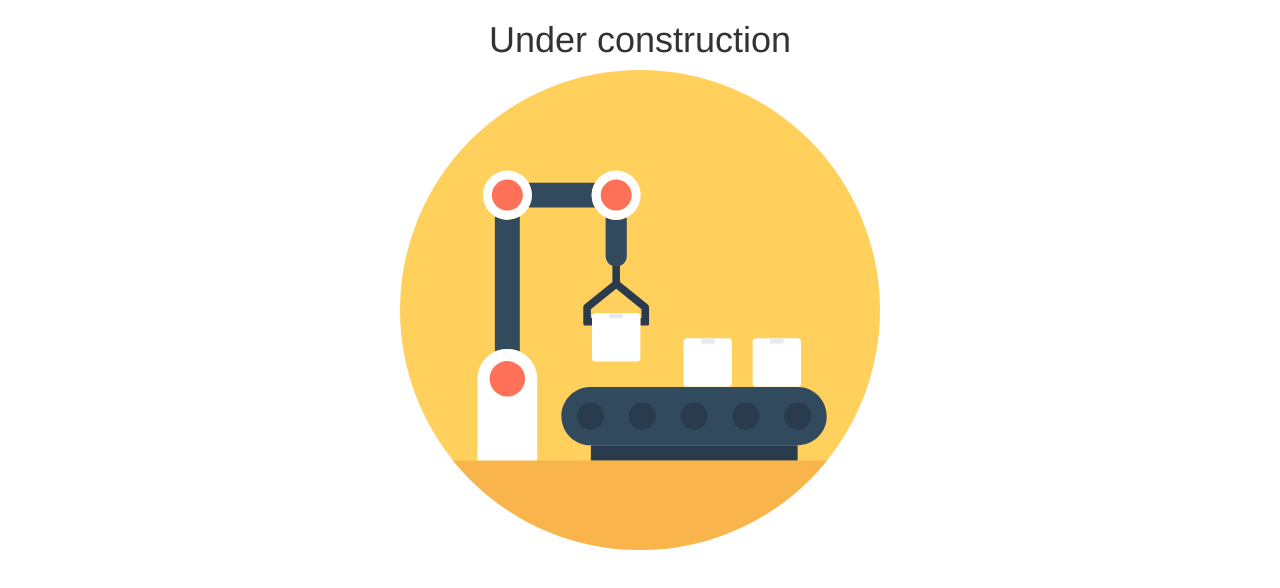
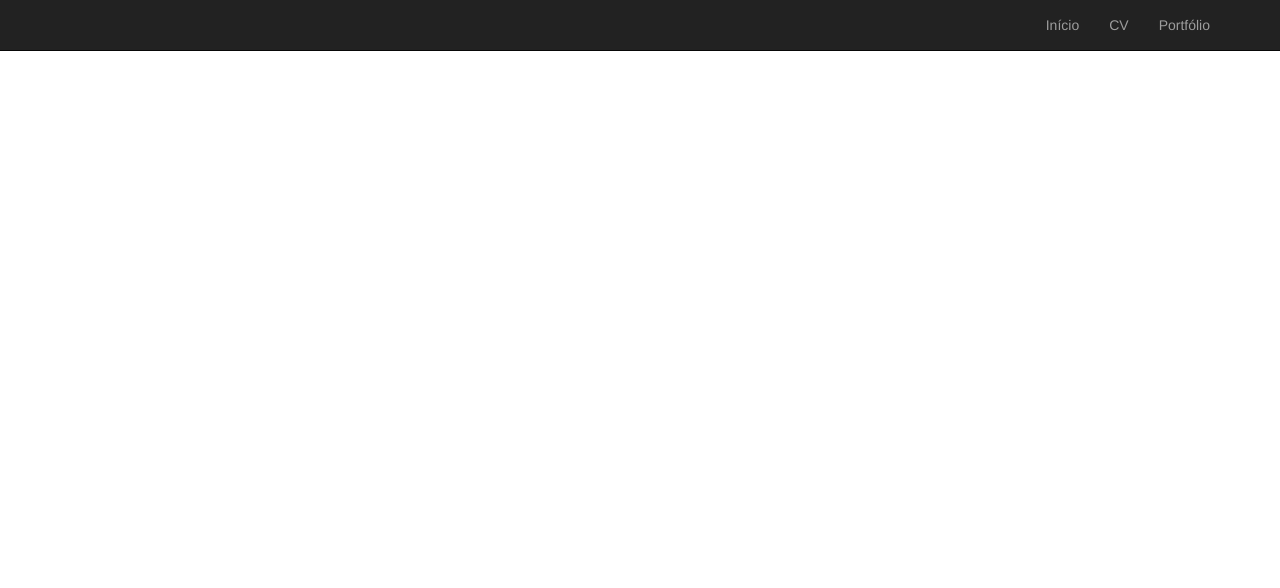
Before and after one commit to tiagozuege/tiagozuege.github.io, a plain HTML site: page index.html in a window 1280 px wide. Drawn offline with nearby package versions, Linux system fonts and the light colour scheme.

Commit message:
Added navbar

```diff
--- a/index.html
+++ b/index.html
@@ -9,12 +9,17 @@
     <title> Welcome</title>
   </head>
   <body>
+    <nav class="navbar navbar-default navbar-fixed-top navbar-inverse">
+      <div class="container">
+        <ul class="nav navbar-nav navbar-right">
+          <li> <a href="#">Início</a></li>
+          <li> <a href="#">CV</a></li>
+          <li> <a href="#">Portfólio</a></li>
+        </ul>
+      </div>
+    </nav>
     <script src="https://maxcdn.bootstrapcdn.com/bootstrap/3.3.7/js/bootstrap.min.js"
       integrity="sha384-Tc5IQib027qvyjSMfHjOMaLkfuWVxZxUPnCJA7l2mCWNIpG9mGCD8wGNIcPD7Txa" crossorigin="anonymous">
     </script>
-    <h1 style="text-align:center">Under construction</h1>
-    <div class="img" style="text-align:center">
-      <img src="./res/img/robot.svg" alt="robot" height="480" width="480">
-    </div>
   </body>
 </html>
```
